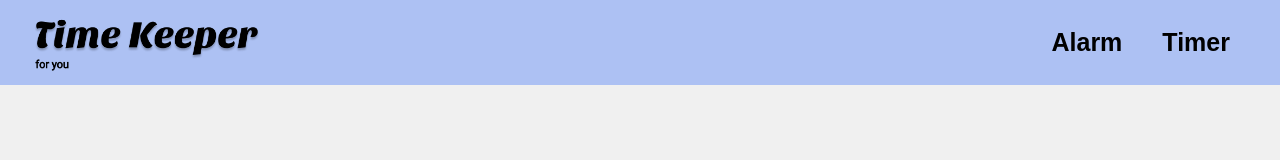
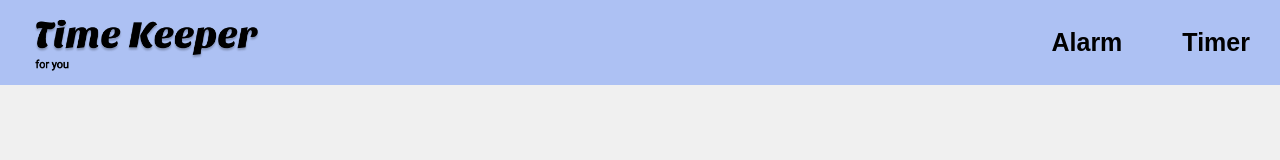
Before and after one commit to KimMinchan95/TimeKeeper, a React (Create React App) app in the folder practice/: page / in a window 1280 px wide. Shown: the top 160 px of the page. Built offline with nearby package versions, Linux system fonts and the light colour scheme.

Commit message:
create: router

```diff
--- a/practice/src/App.js
+++ b/practice/src/App.js
@@ -1,9 +1,20 @@
 import GlobalStyles from './GlobalStyles';
+import styled from 'styled-components';
 import { Route, Switch } from 'react-router-dom';
 
 import Header from './components/Header';
 import Footer from './components/Footer';
 import Main from './pages/Main';
+import Alarm from './pages/Alarm';
+import Timer from './pages/Timer';
+
+const Content = styled.div`
+  padding-top: 85px;
+  height: 100%;
+  @media screen and (max-height: 1024) {
+    padding-top: 70px;
+  }
+`;
 
 function App () {
   return (
@@ -11,11 +22,17 @@ function App () {
       <GlobalStyles />
       <Header />
       <Switch>
-        <div id='content'>
+        <Content id='content'>
           <Route exact path='/'>
             <Main />
           </Route>
-        </div>
+          <Route path='/alarm'>
+            <Alarm />
+          </Route>
+          <Route path='/timer'>
+            <Timer />
+          </Route>
+        </Content>
       </Switch>
       <Footer />
     </>
--- a/practice/src/components/Header.js
+++ b/practice/src/components/Header.js
@@ -1,4 +1,5 @@
 import styled from 'styled-components';
+import { Link } from 'react-router-dom';
 
 const HeaderBar = styled.header`
   display: flex;
@@ -22,15 +23,15 @@ const Logo = styled.img`
 
 const Nav = styled.nav`
   height: 100%;
-  padding-right: 30px;
 `;
 
 const Menu = styled.div`
   display: inline-block;
-  padding: 0 20px;
+  padding: 0 30px;
   line-height: 85px;
   font-size: 25px;
   font-weight: bold;
+  color: black;
   cursor: pointer;
   :hover {
     background-color: rgb(240, 240, 240);
@@ -53,11 +54,17 @@ const MobileMenu = styled.img`
 const Header = () => {
   return (
     <HeaderBar>
-      <Logo src='/images/Logo.png' />
+      <Link to='/'>
+        <Logo src='/images/Logo.png' />
+      </Link>
       <Nav>
-        <Menu>Alarm</Menu>
-        <Menu>Timer</Menu>
-        <MobileMenu src='/images/hamburgerMenu.png'/>
+        <Link to='/alarm'>
+          <Menu>Alarm</Menu>
+        </Link>
+        <Link to='/timer'>
+          <Menu>Timer</Menu>
+        </Link>
+        <MobileMenu src='/images/hamburgerMenu.png' />
       </Nav>
     </HeaderBar>
   );
--- /dev/null
+++ b/practice/src/components/main_components/MainDesc.js
@@ -0,0 +1,10 @@
+import styled from 'styled-components';
+
+const MainDesc = () => {
+  return (
+    <div>
+    </div>
+  );
+};
+
+export default MainDesc;
--- /dev/null
+++ b/practice/src/pages/Alarm.js
@@ -0,0 +1,9 @@
+const Alarm = () => {
+  return (
+    <div>
+
+    </div>
+  );
+};
+
+export default Alarm;
--- a/practice/src/pages/Main.js
+++ b/practice/src/pages/Main.js
@@ -1,17 +1,10 @@
-import styled from 'styled-components';
-
-const MainContainer = styled.main`
-  padding-top: 85px;
-  height: 100%;
-  @media screen and (max-height: 1024) {
-    padding-top: 70px;
-  }
-`;
+import MainDesc from '../components/main_components/MainDesc';
 
 const Main = () => {
   return (
-    <MainContainer>
-    </MainContainer>
+    <>
+      <MainDesc />
+    </>
   );
 };
 
--- /dev/null
+++ b/practice/src/pages/Timer.js
@@ -0,0 +1,9 @@
+const Timer = () => {
+  return (
+    <div>
+
+    </div>
+  );
+};
+
+export default Timer;
```
Also changed, not shown: 1 other file (tests, documents, lock files or other folders).
